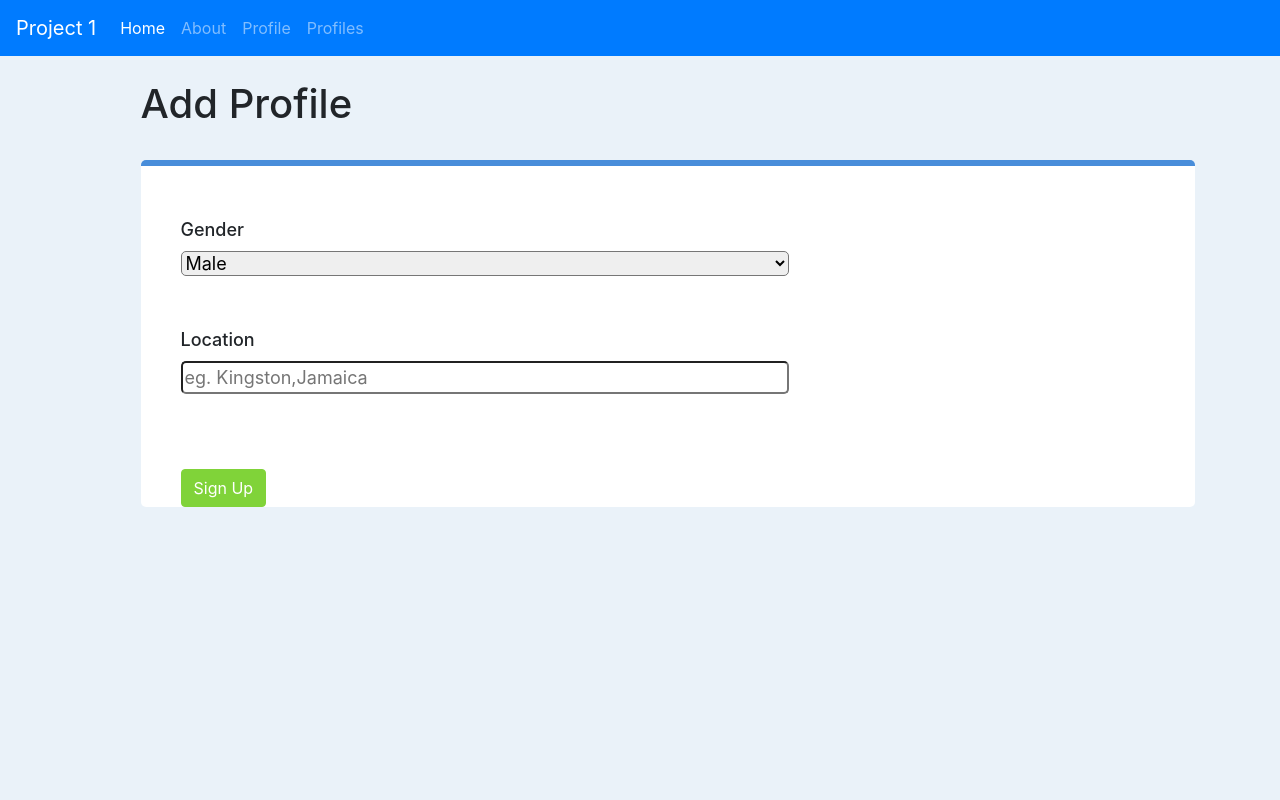
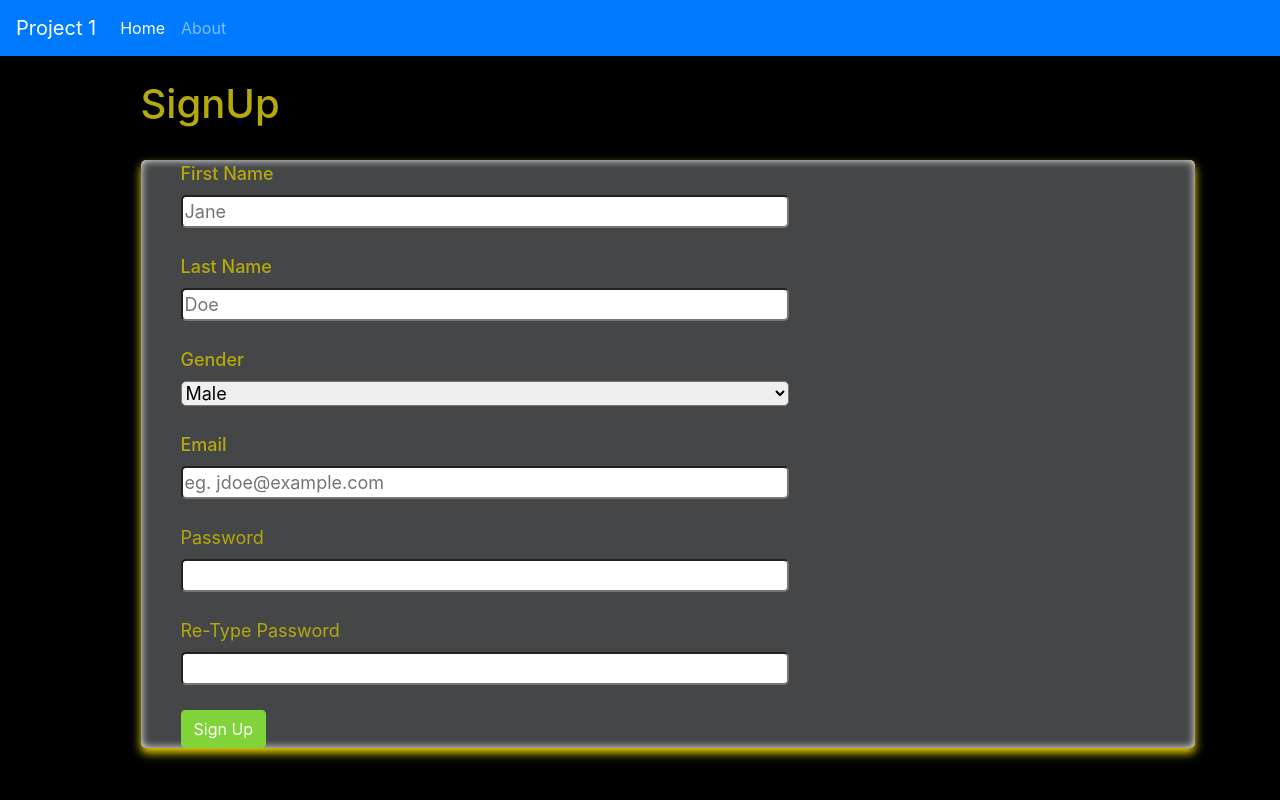
Before and after one commit to jjdale1999/databasefinal, a Flask app: template app/templates/signup.html in a window 1280 px wide. Run offline with Flask 2, Linux system fonts and the light colour scheme; the template is opened without the code that fills it: values that come from a table or form of the project are taken from there, others are empty; some libraries are stand-ins or nearby versions.

Commit message:
changes to css

```diff
--- a/app/static/css/app.css
+++ b/app/static/css/app.css
@@ -2,8 +2,9 @@
 
 body {
     padding-top: 5rem;
-    background-color: rgb(234,242,249);
+    background-color: black;
     position:relative;
+    color:rgb(180, 169, 14);
 
 }
 
@@ -135,11 +136,15 @@ body {
 
 }
 .formf{
-    border-top: 6px solid rgb(72,141,218);
+    /* border-top: 6px solid rgb(72,141,218); */
 
-    background-color: white;
+    background-color: rgb(69, 70, 71);
+    background-clip: border-box;
+    /* just to show box-shadow still works fine */
+    box-shadow: 0 5px 10px rgb(238, 214, 3), inset 0 0 9px white;
     border-radius: 5px;
     position:relative;
+
 
 }
 
--- a/app/templates/header.html
+++ b/app/templates/header.html
@@ -12,11 +12,7 @@
       <li class="nav-item">
         <a class="nav-link" href="{{ url_for('about') }}">About</a>
       </li>
-      <li class="nav-item">
-        <a class="nav-link" href="{{ url_for('profile') }}"> Profile</a>
-      </li>
-      <li class="nav-item">
-        <a class="nav-link" href="{{ url_for('profiles') }}"> Profiles</a>
+
       </li>
     </ul>
   </div>
--- a/app/templates/setupprofile.html
+++ b/app/templates/setupprofile.html
@@ -4,8 +4,8 @@
 
 {% include 'flash_messages.html' %}
 <div class="formdiv">
-  <h1 class="page-header">Add Profile</h1>
-    <form class="formf"action="{{ url_for('profile')}}" method="POST" enctype="multipart/form-data">
+  <h1 class="page-header">SetUp Profile</h1>
+    <form class="formf"action="{{ url_for('setupprofile')}}" method="POST" enctype="multipart/form-data">
       {# Add the file upload field as you learnt for Flask-WTF #}
       {{form.csrf_token}}
       <div class='lbtxt'>
--- a/app/templates/signup.html
+++ b/app/templates/signup.html
@@ -4,8 +4,9 @@
 
 {% include 'flash_messages.html' %}
 <div class="formdiv">
-  <h1 class="page-header">Add Profile</h1>
-    <form class="formf"action="{{ url_for('profile')}}" method="POST" enctype="multipart/form-data">
+  <h1 class="page-header">SignUp</h1>
+    <form class="formf"action="{{ url_for('signup')}}" method="POST" enctype="multipart/form-data">
+
       {# Add the file upload field as you learnt for Flask-WTF #}
       {{form.csrf_token}}
       <div class='lbtxt'>
@@ -25,10 +26,7 @@
         {{form.email.label (class="bold") }}
         {{form.email (class="txtbox")}}
       </div>
-      <div class='lbtxt'>
-        {{form.location.label (class="bold") }}
-        {{form.location (class="txtbox")}}
-      </div>
+
 
 
       <div class='lbtxt'>
--- a/app/views.py
+++ b/app/views.py
@@ -8,7 +8,7 @@ import os
 from app import app, db
 from flask import render_template, request, redirect, url_for, flash
 from flask_login import login_user, logout_user, current_user, login_required
-from app.forms import CreateProfile
+from app.forms import CreateProfile,SignUp
 from app.models import UserProfile
 from werkzeug.security import check_password_hash
 from werkzeug.utils import secure_filename
@@ -31,14 +31,31 @@ def about():
     """Render the website's about page."""
     return render_template('about.html')
 
-@app.route('/profile',methods=['POST', 'GET'])
-def profile():
+@app.route('/signup',methods=['POST', 'GET'])
+def signup():
+    createuser = SignUp()
+
+    if request.method == "POST" and  createuser.validate_on_submit():
+                fname = createuser.fname.data
+                lname = createuser.lname.data
+                email = createuser.email.data
+                password=createuser.password.data
+                created_date=format_date_joined(datetime.datetime.now())
+
+                # user = UserProfile(fname, lname, email, location,gender,biography,'/uploads/'+filename,created_date)
+                # db.session.add(user)
+                # db.session.commit()
+
+                return redirect(url_for('setupprofile'))
+    else:
+                flash_errors(createuser)
+    return render_template('signup.html',form=createuser)
+@app.route('/setupprofile',methods=['POST', 'GET'])
+def setupprofile():
     createprofile = CreateProfile()
 
     if request.method == "POST" and  createprofile.validate_on_submit():
-                fname = createprofile.fname.data
-                lname = createprofile.lname.data
-                email = createprofile.email.data
+                username = createprofile.username.data
                 location= createprofile.location.data
                 gender = createprofile.gender.data
                 biography=createprofile.biography.data
@@ -53,7 +70,7 @@ def profile():
                 return redirect(url_for('profiles'))
     else:
                 flash_errors(createprofile)
-    return render_template('addprofile.html',form=createprofile)
+    return render_template('setupprofile.html',form=createprofile)
 
 @app.route('/profiles')
 def profiles():
```
